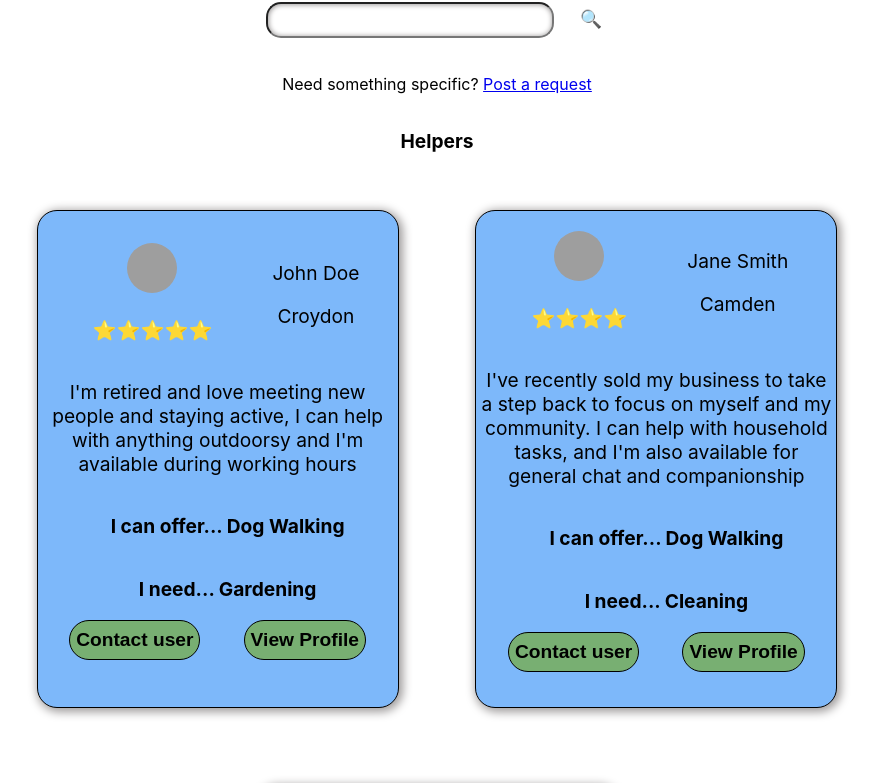
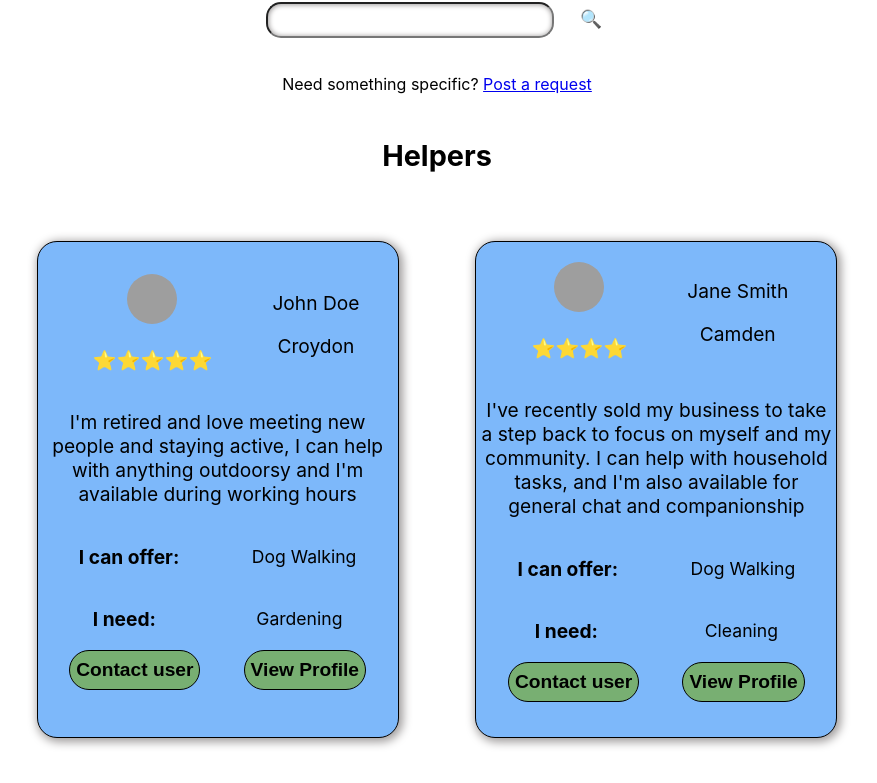
Before and after one commit to SchoolOfCode/bc14_final-project_front-end_arachnIDEs, a React (Create React App) app in the folder helpmehelpyou/: page /find in a window 1280 px wide. Shown: the part 351-1134 px from the top of the page, without its empty margins (203-1080 px from the left). Built offline with nearby package versions, Linux system fonts and the light colour scheme; grey boxes are pictures that could not be loaded.

Commit message:
More formatting. Co-authored-by Catherine Green <catherineeegreen@outlook.com>

```diff
--- a/helpmehelpyou/src/Components/FindHelp/findHelp.js
+++ b/helpmehelpyou/src/Components/FindHelp/findHelp.js
@@ -74,12 +74,16 @@ export default function FindHelp() {
               </div>
             </div>
             <p className="find-help-about-me">{listing.about_me}</p>
-            <p className="give-and-find-help-skills">
-              I can offer... {listing.skills_offered}
-            </p>
-            <p className="give-and-find-help-skills">
-              I need... {listing.skills_needed}
-            </p>
+            <div className="give-and-find-help-info-container">
+              <p className="give-and-find-help-subheading">I can offer:</p>
+              <p className="give-and-find-help-info">
+                {listing.skills_offered}
+              </p>
+            </div>
+            <div className="give-and-find-help-info-container">
+              <p className="give-and-find-help-subheading">I need:</p>
+              <p className="give-and-find-help-info">{listing.skills_needed}</p>
+            </div>
             <div className="give-and-find-help-user-contact">
               <button
                 className="give-and-find-help-contact-user"
--- a/helpmehelpyou/src/Components/GiveHelp/giveHelp.js
+++ b/helpmehelpyou/src/Components/GiveHelp/giveHelp.js
@@ -134,15 +134,23 @@ Listing - <h1> for title / summary
               <h1 className="give-and-find-help-listing-title">
                 {listing.listing_title}
               </h1>
-              <p className="give-and-find-help-info">
-                {listing.created_at.substring(0, 10)}
-              </p>
+              <div className="give-and-find-help-info-container">
+                <p className="give-and-find-help-subheading">Date posted: </p>
+                <p className="give-and-find-help-info">
+                  {listing.created_at.substring(8, 10)}
+                  {listing.created_at.substring(4, 8)}
+                  {listing.created_at.substring(0, 4)}
+                </p>
+              </div>
               {/* <div className="give-help-sub-title"> */}
               {/* Are there skills wanted in the guest listings DB? */}
               {/* <p className="give-and-find-help-info">{listing.ssc_wanted}</p> */}
               {/* Date stamp - this needs editing */}
               {/* </div> */}
-              <p className="give-and-find-help-info">
+              <p
+                className="give-and-find-help-info"
+                id="give-help-listing-details"
+              >
                 {listing.listing_details}
               </p>
               <div className="give-and-find-help-info-container">
@@ -204,23 +212,37 @@ Listing - <h1> for title / summary
               <h1 className="give-and-find-help-listing-title">
                 {listing.listing_title}
               </h1>
-              <div className="give-help-sub-title">
-                {/* Are there skills wanted in the guest listings DB? */}
-                {/* <p className="give-and-find-help-skills">
-                  {listing.ssc_wanted}
-                </p> */}
-                {/* Date stamp - this needs editing */}
-                <p className="give-help-date-posted">{listing.created_at}</p>
+              <div className="give-and-find-help-info-container">
+                <p className="give-and-find-help-subheading">Date posted: </p>
+                <p className="give-and-find-help-info">
+                  {listing.created_at.substring(8, 10)}
+                  {listing.created_at.substring(4, 8)}
+                  {listing.created_at.substring(0, 4)}
+                </p>
               </div>
-              <p className="give-help-listing-details">
+              {/* <div className="give-help-sub-title"> */}
+              {/* Are there skills wanted in the guest listings DB? */}
+              {/* <p className="give-and-find-help-info">{listing.ssc_wanted}</p> */}
+              {/* Date stamp - this needs editing */}
+              {/* </div> */}
+              <p
+                className="give-and-find-help-info"
+                id="give-help-listing-details"
+              >
                 {listing.listing_details}
               </p>
-              <p className="give-help-skills-offer-details">
-                I can offer... {listing.skills_offered}
-              </p>
-              <p className="give-help-skills-offer-details">
-                I need... {listing.skills_wanted}
-              </p>
+              <div className="give-and-find-help-info-container">
+                <p className="give-and-find-help-subheading">I can offer:</p>
+                <p className="give-and-find-help-info">
+                  {listing.skills_offered}
+                </p>
+              </div>
+              <div className="give-and-find-help-info-container">
+                <p className="give-and-find-help-subheading">I need:</p>
+                <p className="give-and-find-help-info">
+                  {listing.skills_wanted}
+                </p>
+              </div>
               {/* This div isn't being used at the moment and was messing up the alignment of the box! When an image is added - this div can be added again.
             <div className="give-help-user-info"> */}
               {/* <div className="give-help-image-container">
--- a/helpmehelpyou/src/Components/giveAndFindHelp.css
+++ b/helpmehelpyou/src/Components/giveAndFindHelp.css
@@ -78,13 +78,12 @@
 
 /* Listings Area title */
 .give-and-find-help-listings-area-title {
-  text-align: left;
-  font-size: 1.2rem;
+  font-size: 1.8rem;
 }
 
 /* Listing Title */
 .give-and-find-help-listing-title {
-  font-size: 1.3rem;
+  font-size: 1.6rem;
 }
 
 /* Contact user button */
@@ -111,20 +110,24 @@
   margin-right: 10px;
 }
 
-.give-and-find-help-skills {
-  font-weight: bold;
-  margin-left: 20px;
+/* Div to style the subheading and info */
+.give-and-find-help-info-container {
+  display: flex;
+  justify-content: space-around;
+  align-items: center;
 }
 
-/* Styling for subheadings */
+/* Styling for subheadings within the listings */
 .give-and-find-help-subheading {
   font-weight: bolder;
 }
 
+/* Styling for info within the listings */
 .give-and-find-help-info {
   font-size: 1.1rem;
 }
 
+/* Contact user button */
 .give-and-find-help-user-contact {
   display: flex;
   flex-direction: row;
@@ -138,12 +141,6 @@
   width: auto;
 }
 
-.give-and-find-help-info-container {
-  display: flex;
-  justify-content: space-around;
-  align-items: center;
-}
-
 /* GIVE HELP SECTION */
 
 /* Title in each listing box */
@@ -152,10 +149,9 @@
 }
 
 /* Listing details */
-.give-help-listing-details {
+#give-help-listing-details {
+  margin: 3%;
   font-size: 1.1rem;
-  margin-left: 20px;
-  margin-right: 20px;
 }
 
 /* Sub-title under the listing title: skills wanted and date created */
```
